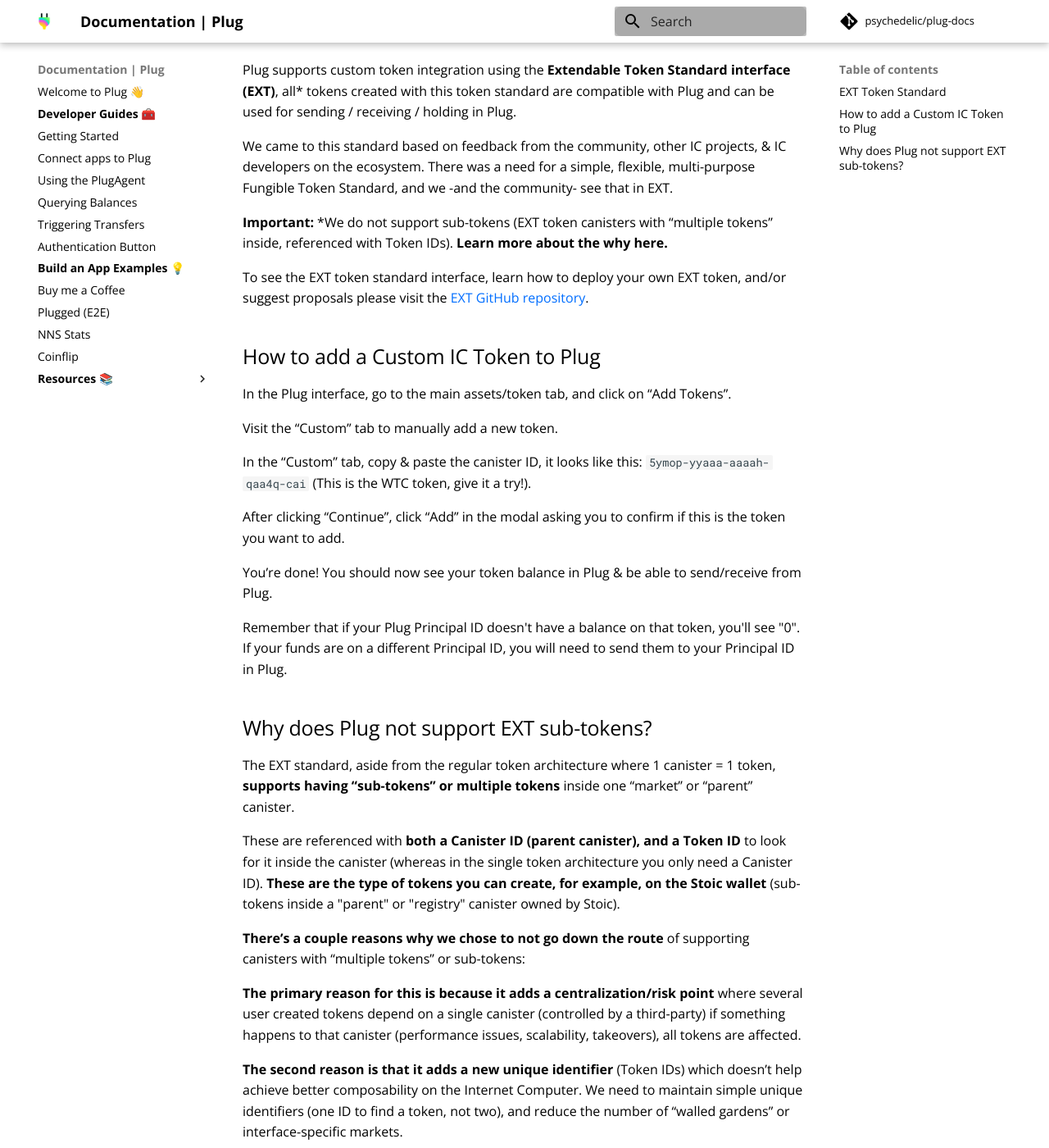
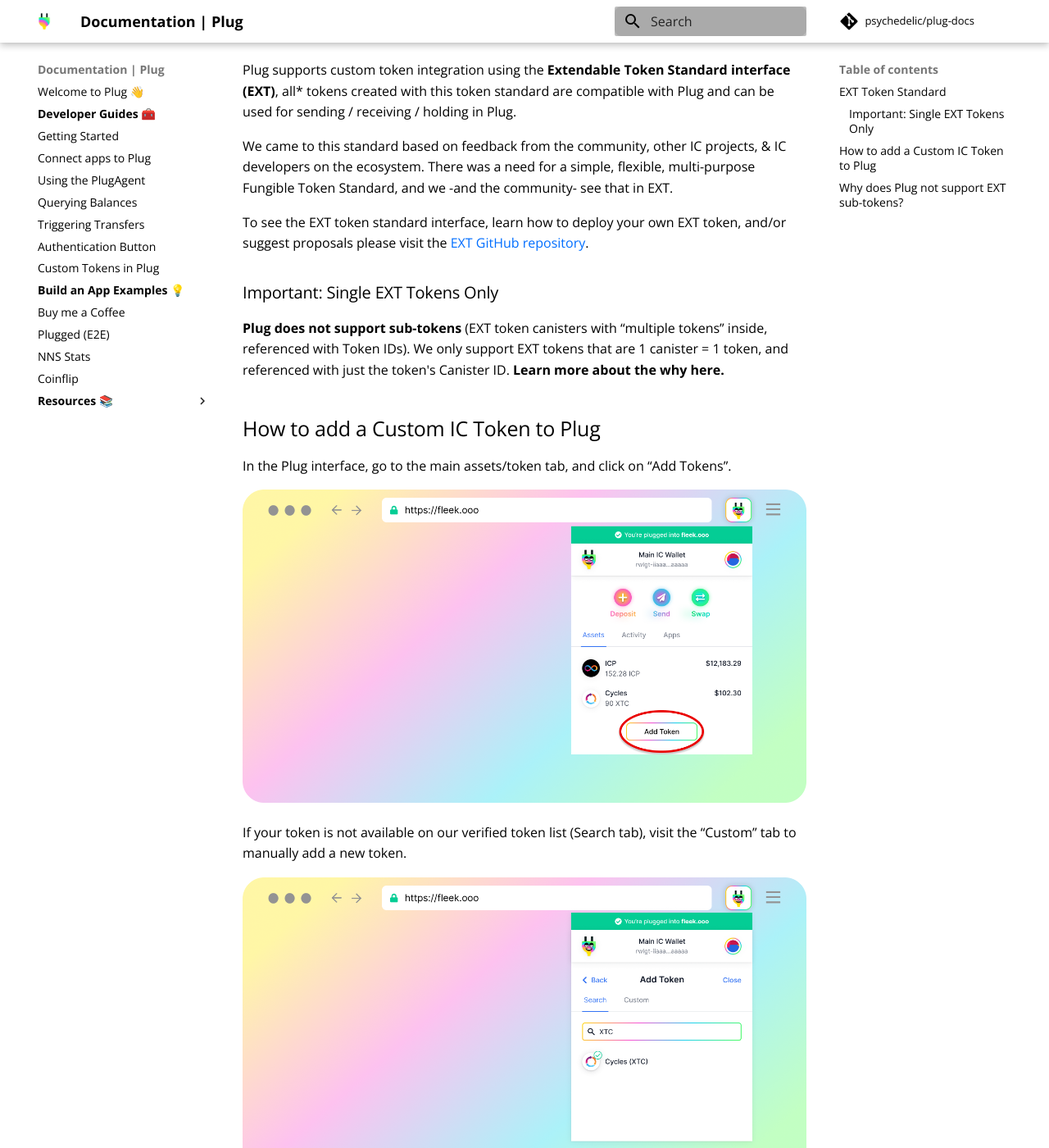
Before and after one commit to Psychedelic/plug-docs, an MkDocs documentation site: the page built from docs/getting-started/custom-tokens.md, in a window 1280 px wide and 1400 px high, scrolled down 574 px. Shown: the whole window at 82% size. Built offline with MkDocs 1.6.1 and Material for MkDocs 9.7.7, drawn with Linux system fonts in a browser that asks for light colours; comment, search, counter and statistics services are not loaded.

````diff
--- a/docs/getting-started/custom-tokens.md
+++ b/docs/getting-started/custom-tokens.md
@@ -15,22 +15,35 @@ Plug supports custom token integration using the **Extendable Token Standard int
 
 We came to this standard based on feedback from the community, other IC projects, & IC developers on the ecosystem. There was a need for a simple, flexible, multi-purpose Fungible Token Standard, and we -and the community- see that in EXT.
 
-**Important:** *We do not support sub-tokens (EXT token canisters with “multiple tokens” inside, referenced with Token IDs). **Learn more about the why here.**
+To see the EXT token standard interface, learn how to deploy your own EXT token, and/or suggest proposals please visit the [EXT GitHub repository](https://github.com/Toniq-Labs/extendable-token).
 
-To see the EXT token standard interface, learn how to deploy your own EXT token, and/or suggest proposals please visit the [EXT GitHub repository](https://github.com/Toniq-Labs/extendable-token).
+### Important: Single EXT Tokens Only
+
+**Plug does not support sub-tokens** (EXT token canisters with “multiple tokens” inside, referenced with Token IDs). We only support EXT tokens that are 1 canister = 1 token, and referenced with just the token's Canister ID. **Learn more about the why here.**
+
 
 ## How to add a Custom IC Token to Plug
 In the Plug interface, go to the main assets/token tab, and click on “Add Tokens”.
 
-Visit the “Custom” tab to manually add a new token.
+![](imgs/step-1.png)
+
+If your token is not available on our verified token list (Search tab), visit the “Custom” tab to manually add a new token.
+
+![](imgs/medium-1.png)
 
 In the “Custom” tab, copy & paste the canister ID, it looks like this: ```5ymop-yyaaa-aaaah-qaa4q-cai``` (This is the WTC token, give it a try!).
 
+![](imgs/step-3.png)
+
 After clicking “Continue”, click “Add” in the modal asking you to confirm if this is the token you want to add.
+
+![](imgs/step-4.png)
 
 You’re done! You should now see your token balance in Plug & be able to send/receive from Plug.
 
 Remember that if your Plug Principal ID doesn't have a balance on that token, you'll see "0". If your funds are on a different Principal ID, you will need to send them to your Principal ID in Plug.
+
+---
 
 ## Why does Plug not support EXT sub-tokens?
 
--- a/mkdocs.yml
+++ b/mkdocs.yml
@@ -31,6 +31,7 @@ nav:
   - Querying Balances: getting-started/connect-to-plug/#requestbalance
   - Triggering Transfers: getting-started/connect-to-plug/#requesttransferrequesttransferparams
   - Authentication Button: getting-started/plug-button.md
+  - Custom Tokens in Plug: getting-started/custom-tokens.md
   - <b>Build an App Examples</b> 💡: "#"
   - Buy me a Coffee: build-an-app-examples/build-app-buy-me-a-coffee.md
   - Plugged (E2E): build-an-app-examples/build-app-plugged.md
````
Also changed, not shown: docs/getting-started/connect-to-plug.md (+1 -11 lines), docs/getting-started/imgs/medium-1.png (added), docs/getting-started/imgs/step-1.png (added), docs/getting-started/imgs/step-3.png (added), docs/getting-started/imgs/step-4.png (added).
